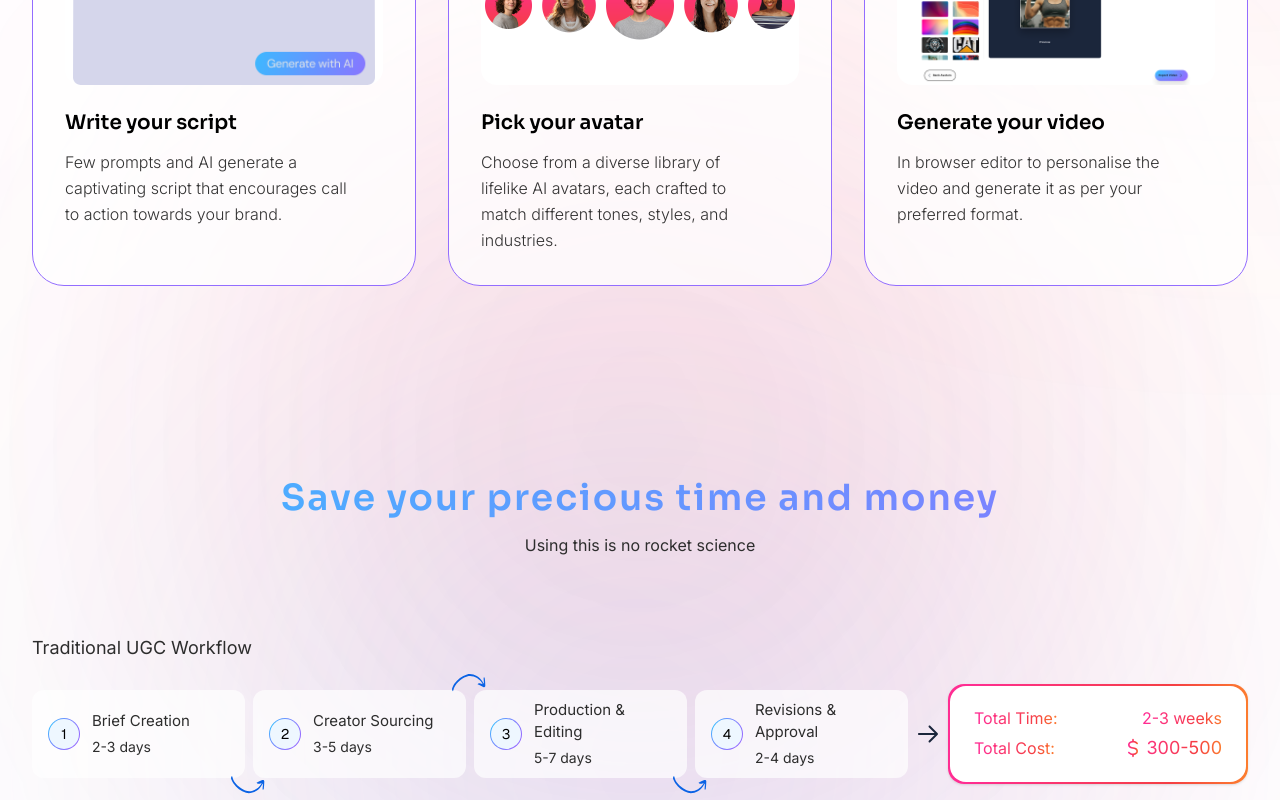
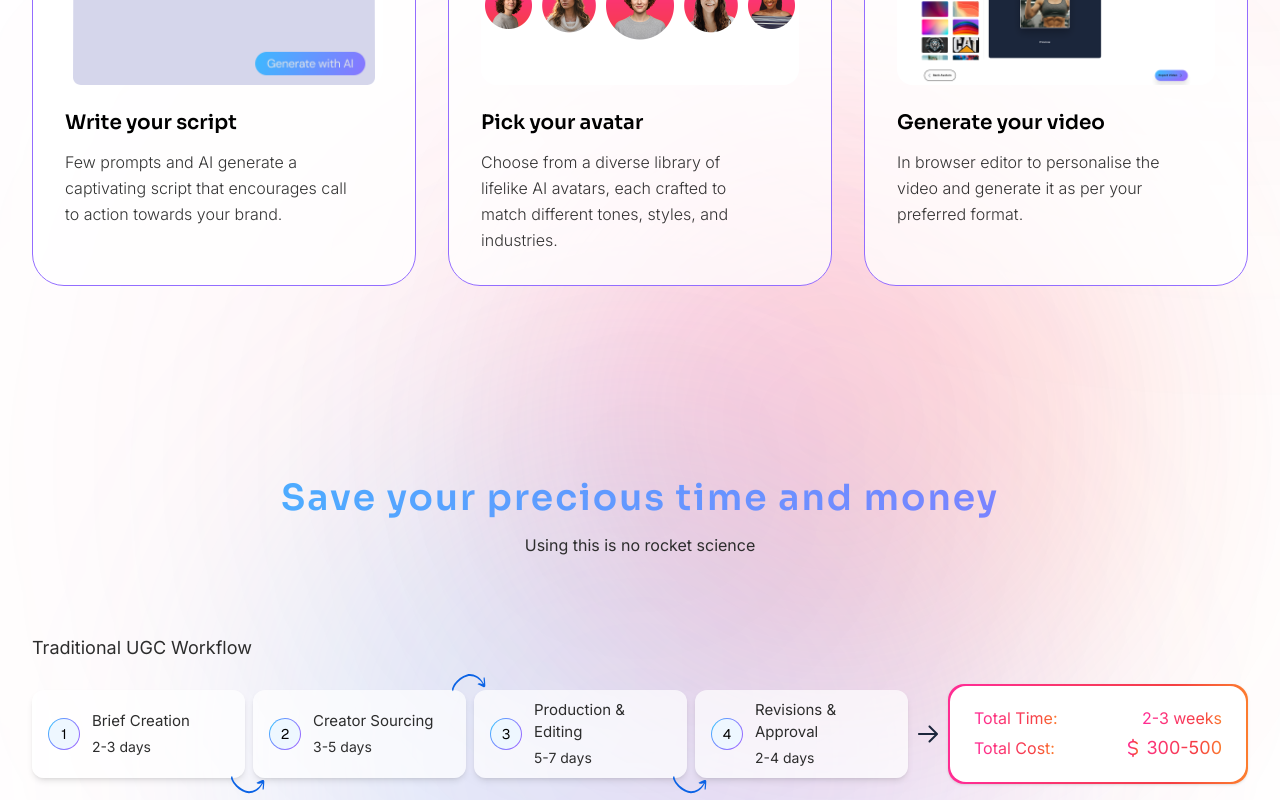
Before and after one commit to kirtandave03/fast-fluence-landing-page, a Next.js app: page / in a window 1280 px wide. Shown: the part 1240-2040 px from the top of the page. Built offline with nearby package versions, Linux system fonts and the light colour scheme.

Commit message:
fix: gradiant color in comparision

```diff
--- a/src/components/Comparison.tsx
+++ b/src/components/Comparison.tsx
@@ -16,32 +16,37 @@ export default function Comparison() {
   ];
 
   const stepBoxClasses =
-    "flex w-full min-w-[200px] h-[88px] items-center gap-3 rounded-xl p-4 border-[#E5E7EB]";
+    "flex w-full min-w-[200px] h-[88px] items-center gap-3 rounded-xl p-4 border-[#E5E7EB] shadow-md";
 
   return (
     <section
       className="relative pb-12 pt-12 sm:pb-24 sm:pt-24 px-4 sm:px-6 lg:px-8"
       id="vs-traditional-ugc"
     >
-      {/* ... gradients ... */}
+      {/* Gradient backgrounds */}
       <div
-        className="absolute left-1/2 -top-64 h-[589px] w-[589px] -translate-x-1/2"
+        className="absolute left-[65%] -top-64 h-[589px] w-[589px] -translate-x-1/2 pointer-events-none"
         style={{
           borderRadius: "589px",
           background:
-            "radial-gradient(81.91% 83.08% at 27.66% 27.09%, rgba(255, 45, 146, 0.20) 0%, rgba(245, 63, 67, 0.20) 71.35%, rgba(253, 131, 44, 0.20) 100%)",
-          filter: "blur(250px)",
+            "radial-gradient(81.91% 83.08% at 27.66% 27.09%, rgba(255, 45, 146, 0.18) 0%, rgba(245, 63, 67, 0.18) 71.35%, rgba(253, 131, 44, 0.18) 100%)",
+          WebkitFilter: "blur(120px)",
+          filter: "blur(120px)",
           zIndex: 0,
+          willChange: "transform",
         }}
       />
 
       <div
-        className="absolute left-1/2 top-1/2 h-[733px] w-[733px] -translate-x-1/2 -translate-y-1/2"
+        className="absolute left-1/2 top-1/2 h-[733px] w-[733px] -translate-x-1/2 -translate-y-1/2 pointer-events-none"
         style={{
           borderRadius: "733px",
           background:
-            "radial-gradient(95.2% 97.67% at 7.09% 23.91%, rgba(59, 188, 255, 0.20) 0%, rgba(147, 109, 255, 0.20) 100%)",
-          filter: "blur(200px)",
+            "radial-gradient(95.2% 97.67% at 7.09% 23.91%, rgba(59, 188, 255, 0.18) 0%, rgba(147, 109, 255, 0.18) 100%)",
+          WebkitFilter: "blur(120px)",
+          filter: "blur(120px)",
+          zIndex: 0,
+          willChange: "transform",
         }}
       />
 
@@ -151,21 +156,28 @@ export default function Comparison() {
                   </div>
                   {/* Arrow for Mobile (1 column grid) */}
                   {index < traditionalSteps.length - 1 && (
-                    <div className={`block sm:hidden absolute -bottom-6 ${index % 2 === 0 ? "left-0" : "right-0"} z-10`}>
+                    <div
+                      className={`block sm:hidden absolute -bottom-6 ${
+                        index % 2 === 0 ? "left-0" : "right-0"
+                      } z-10`}
+                    >
                       <Image
                         src="/assets/arrow-down.svg"
                         alt="Next step"
                         width={34}
                         height={18}
-                        className={`rotate-90 ${index % 2 === 0 ? "" : "-scale-y-100"}`}
+                        className={`rotate-90 ${
+                          index % 2 === 0 ? "" : "-scale-y-100"
+                        }`}
                       />
                     </div>
                   )}
                   {/* Arrow for Desktop */}
                   {index < traditionalSteps.length - 1 && (
                     <div
-                      className={`hidden lg:block absolute -right-5 z-10 ${index === 1 ? "-top-4" : "-bottom-4"
-                        }`}
+                      className={`hidden lg:block absolute -right-5 z-10 ${
+                        index === 1 ? "-top-4" : "-bottom-4"
+                      }`}
                     >
                       <Image
                         src={
@@ -335,21 +347,28 @@ export default function Comparison() {
                   </div>
                   {/* Arrow for Mobile (1 column grid) */}
                   {index < fastSteps.length - 1 && (
-                    <div className={`block sm:hidden absolute -bottom-6 ${index % 2 === 0 ? "left-0" : "right-0"} z-10`}>
+                    <div
+                      className={`block sm:hidden absolute -bottom-6 ${
+                        index % 2 === 0 ? "left-0" : "right-0"
+                      } z-10`}
+                    >
                       <Image
                         src="/assets/arrow-down.svg"
                         alt="Next step"
                         width={34}
                         height={18}
-                        className={`rotate-90 ${index % 2 === 0 ? "" : "-scale-y-100"}`}
+                        className={`rotate-90 ${
+                          index % 2 === 0 ? "" : "-scale-y-100"
+                        }`}
                       />
                     </div>
                   )}
                   {/* Arrow for Desktop */}
                   {index < fastSteps.length - 1 && (
                     <div
-                      className={`hidden lg:block absolute -right-5 z-10 ${index === 1 ? "-top-4" : "-bottom-4"
-                        }`}
+                      className={`hidden lg:block absolute -right-5 z-10 ${
+                        index === 1 ? "-top-4" : "-bottom-4"
+                      }`}
                     >
                       <Image
                         src={
```
